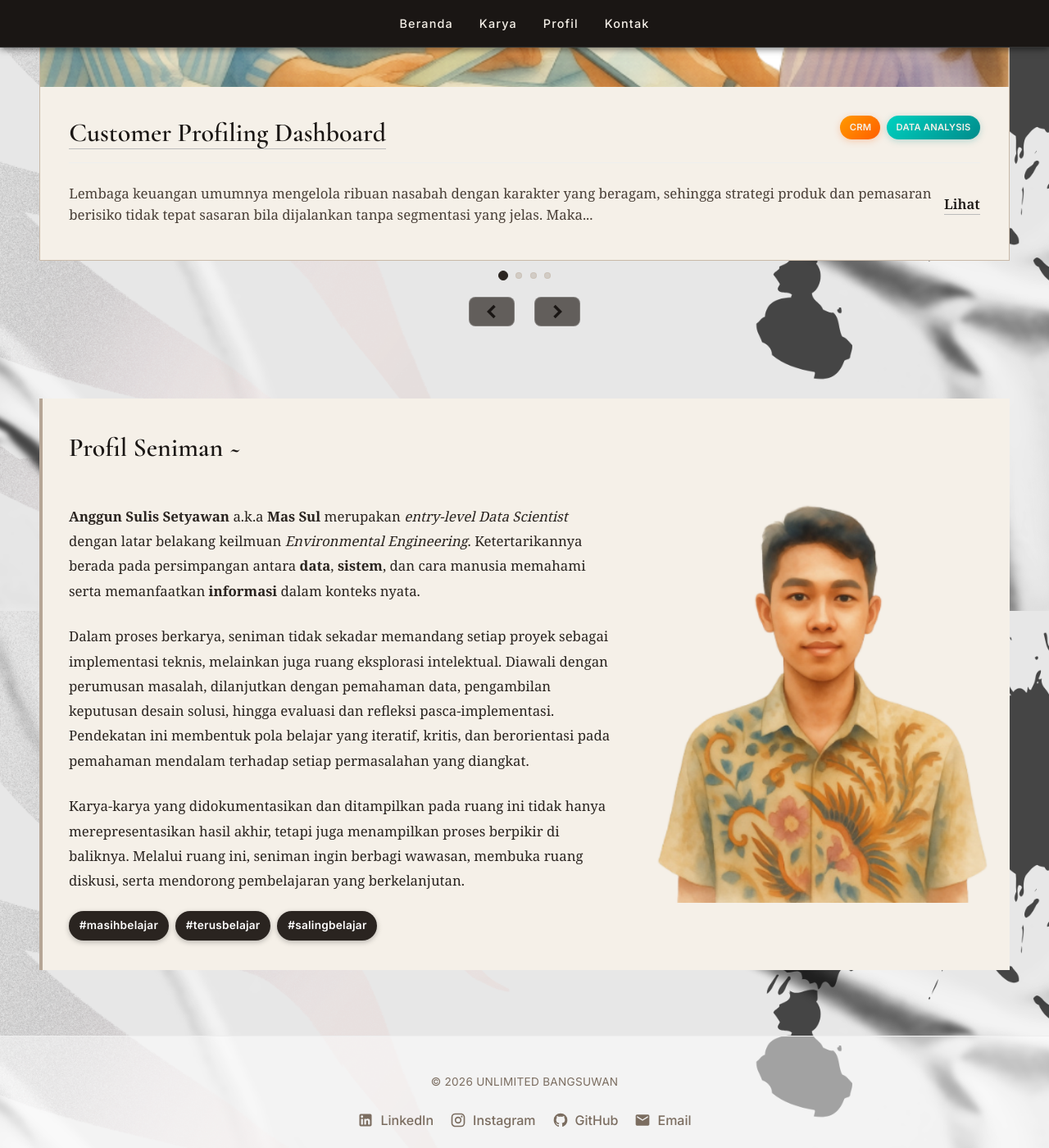
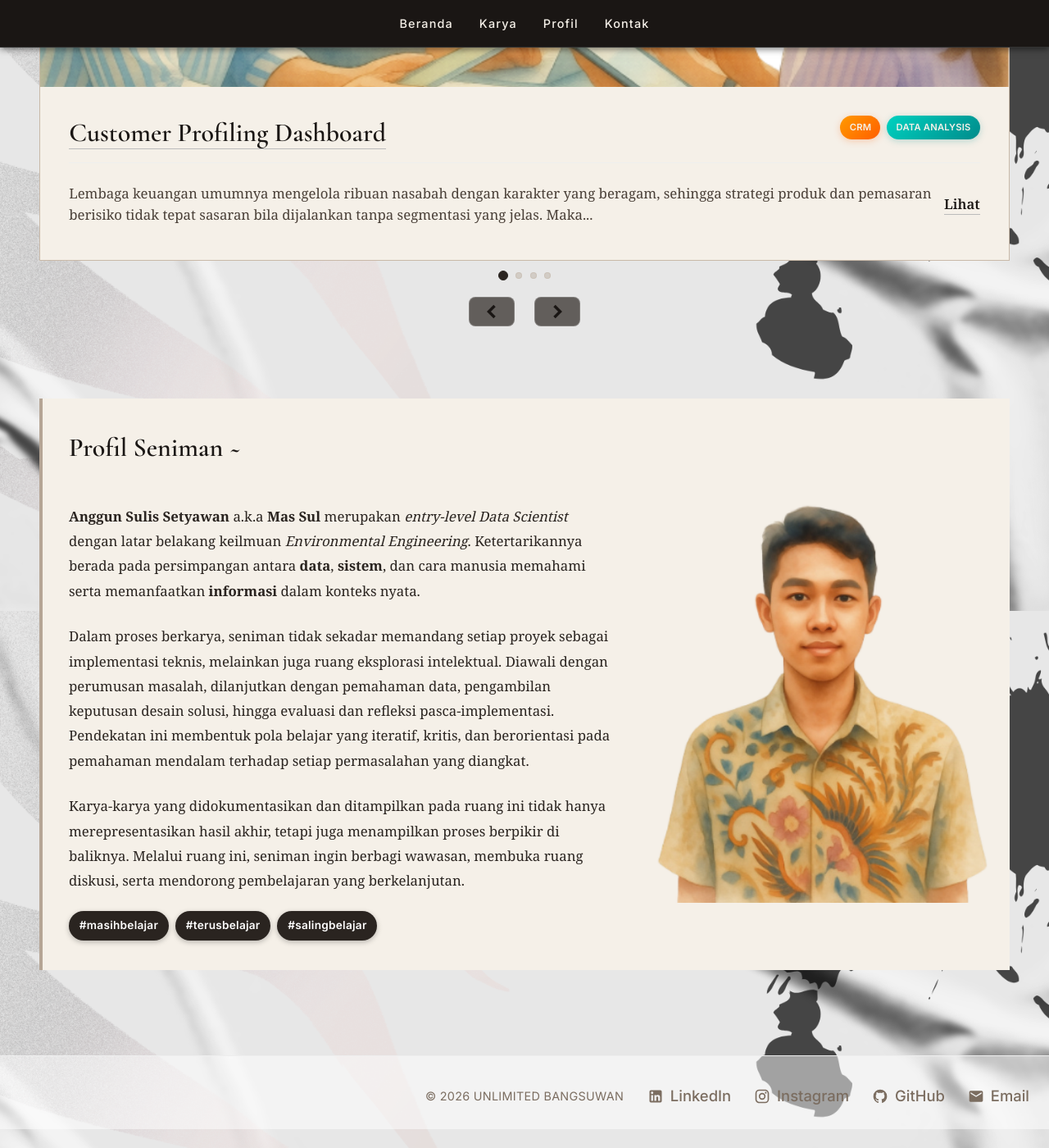
Before and after one commit to Sulbae/Sulbae.github.io, a Jekyll site: the page built from index.md, in a window 1280 px wide and 1400 px high, scrolled down 1055 px. Shown: the whole window at 82% size. Built offline with Jekyll 4.4.1, drawn with Linux system fonts in a browser that asks for light colours.

Commit message:
Update home.css

```diff
--- a/assets/css/home.css
+++ b/assets/css/home.css
@@ -923,28 +923,6 @@ details[open] .close-wrapper {
      flex: 0 0 calc(33.33% - 1.33rem); /* tampilkan 3 card dengan gap */
      max-width: calc(33.33% - 1.33rem);
   }
-  .footer {
-    margin-top: 2.5rem;
-    padding: 1.5rem 0 1.25rem;
-  }
-  .footer-content {
-    grid-template-columns: 1fr !important;
-    gap: 1.25rem !important;
-    padding: 0 16px !important;
-    justify-items: center !important;
-    text-align: center !important;
-  }
-  .footer-nav {
-    justify-self: center !important;
-    justify-content: center !important;
-    gap: 0.9rem 1.25rem;
-  }
-  .footer-link {
-    font-size: 1rem !important;
-  }
-  .footer-copyright {
-    font-size: 0.85rem;
-  }
 }
 
 @media (max-width: 900px) {
```
